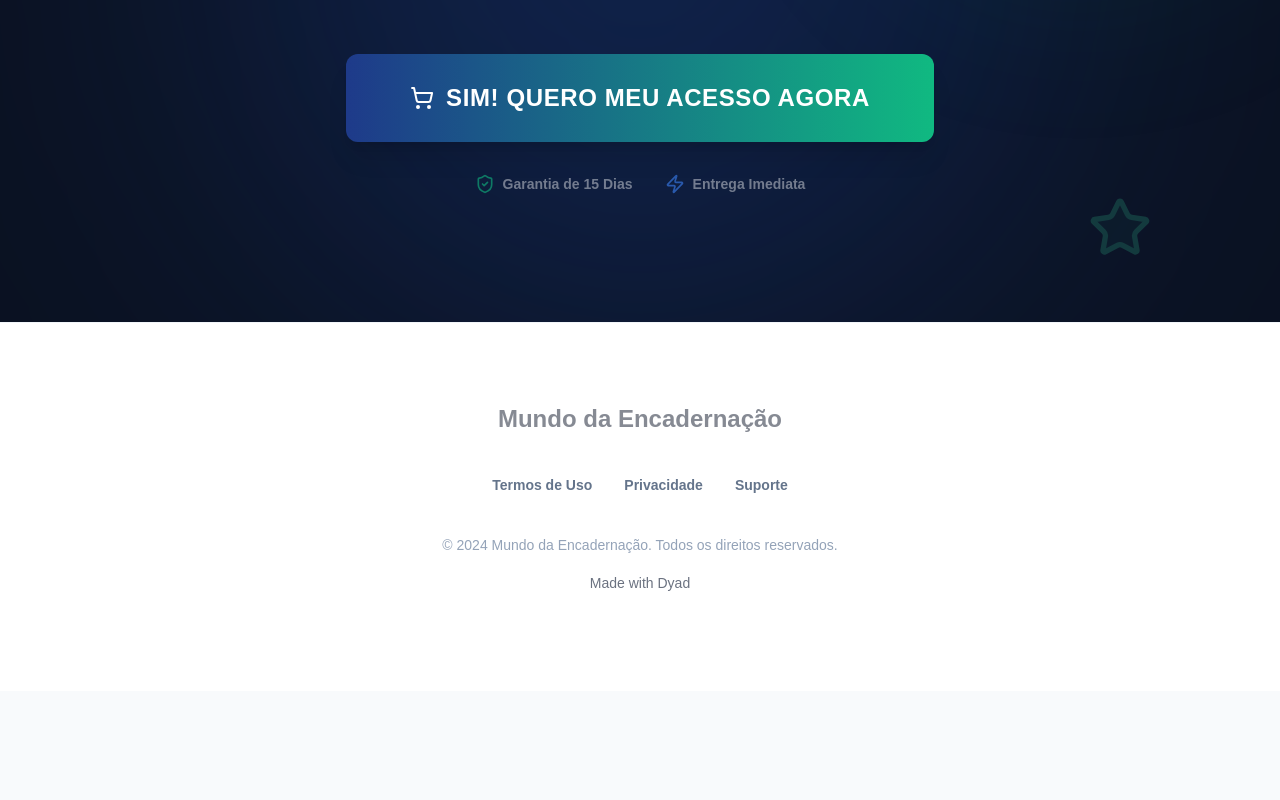
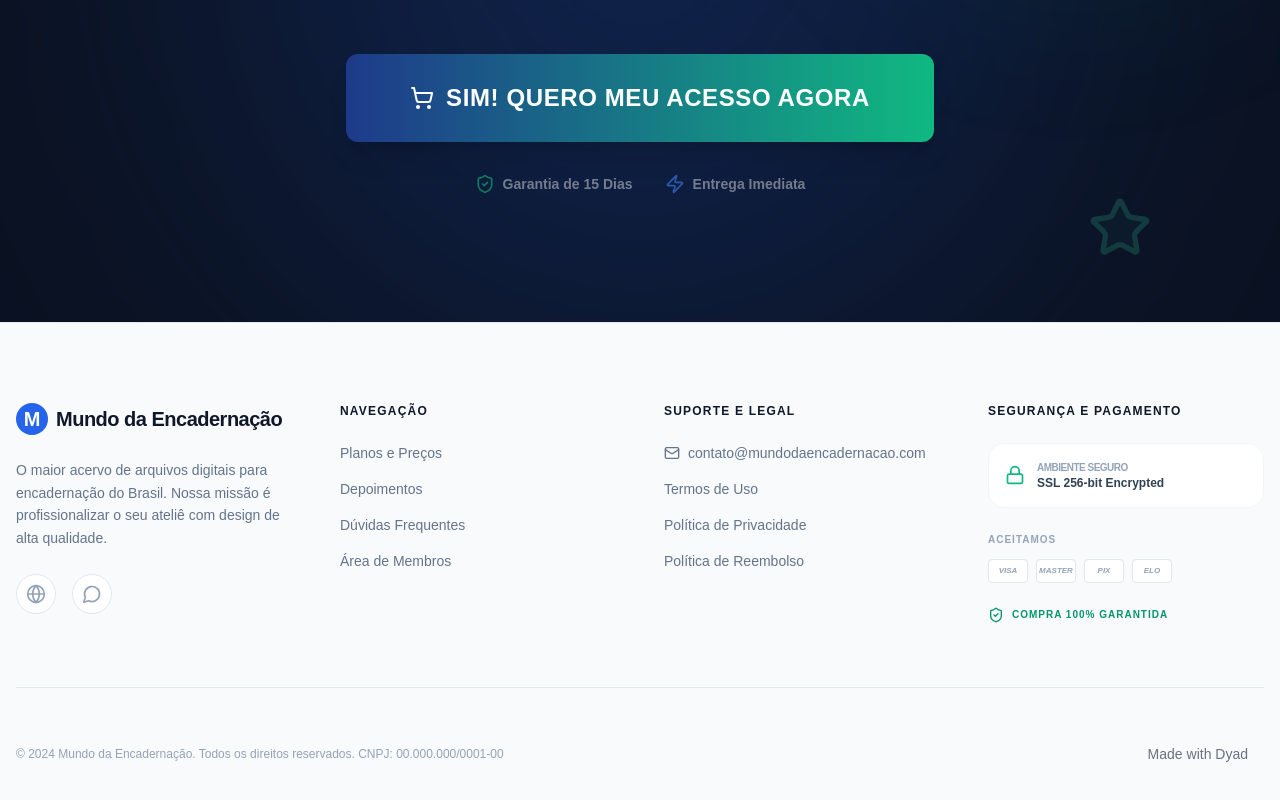
Before and after one commit to lucasmiralhasborges/mundodaencaderna-o, a React (Vite) app: page / in a window 1280 px wide. Shown: the part 8399-9199 px from the top of the page. Before the commit the page ends 9090 px from the top, so only its background shows below. Built offline with nearby package versions, Linux system fonts and the light colour scheme.

Commit message:
[dyad] Criando um rodapé corporativo robusto com colunas de links, selos de segurança SSL e ícones de pagamento. - wrote 2 file(s)

```diff
--- /dev/null
+++ b/src/components/landing/Footer.tsx
@@ -0,0 +1,100 @@
+"use client";
+
+import React from 'react';
+import { MadeWithDyad } from "@/components/made-with-dyad";
+import { ShieldCheck, Mail, MessageCircle, Lock, Globe } from 'lucide-react';
+
+const Footer = () => {
+  return (
+    <footer className="bg-[#F8FAFC] border-t border-slate-200 pt-20 pb-10 px-4">
+      <div className="max-w-7xl mx-auto">
+        <div className="grid grid-cols-1 md:grid-cols-2 lg:grid-cols-4 gap-12 mb-16">
+          {/* Brand & Mission */}
+          <div className="space-y-6">
+            <div className="flex items-center gap-2">
+              <div className="w-8 h-8 bg-blue-600 rounded-lg flex items-center justify-center text-white font-bold text-xl">M</div>
+              <span className="text-xl font-black text-slate-900 tracking-tight">Mundo da Encadernação</span>
+            </div>
+            <p className="text-slate-500 text-sm leading-relaxed">
+              O maior acervo de arquivos digitais para encadernação do Brasil. Nossa missão é profissionalizar o seu ateliê com design de alta qualidade.
+            </p>
+            <div className="flex items-center gap-4">
+              <div className="w-10 h-10 rounded-full bg-white border border-slate-200 flex items-center justify-center text-slate-400 hover:text-blue-600 cursor-pointer transition-colors">
+                <Globe className="w-5 h-5" />
+              </div>
+              <div className="w-10 h-10 rounded-full bg-white border border-slate-200 flex items-center justify-center text-slate-400 hover:text-emerald-600 cursor-pointer transition-colors">
+                <MessageCircle className="w-5 h-5" />
+              </div>
+            </div>
+          </div>
+
+          {/* Quick Links */}
+          <div>
+            <h4 className="font-bold text-slate-900 mb-6 uppercase text-xs tracking-widest">Navegação</h4>
+            <ul className="space-y-4 text-sm text-slate-500 font-medium">
+              <li><a href="#pricing" className="hover:text-blue-600 transition-colors">Planos e Preços</a></li>
+              <li><a href="#" className="hover:text-blue-600 transition-colors">Depoimentos</a></li>
+              <li><a href="#" className="hover:text-blue-600 transition-colors">Dúvidas Frequentes</a></li>
+              <li><a href="#" className="hover:text-blue-600 transition-colors">Área de Membros</a></li>
+            </ul>
+          </div>
+
+          {/* Support & Legal */}
+          <div>
+            <h4 className="font-bold text-slate-900 mb-6 uppercase text-xs tracking-widest">Suporte e Legal</h4>
+            <ul className="space-y-4 text-sm text-slate-500 font-medium">
+              <li>
+                <a href="#" className="flex items-center gap-2 hover:text-blue-600 transition-colors">
+                  <Mail className="w-4 h-4" /> contato@mundodaencadernacao.com
+                </a>
+              </li>
+              <li><a href="#" className="hover:text-blue-600 transition-colors">Termos de Uso</a></li>
+              <li><a href="#" className="hover:text-blue-600 transition-colors">Política de Privacidade</a></li>
+              <li><a href="#" className="hover:text-blue-600 transition-colors">Política de Reembolso</a></li>
+            </ul>
+          </div>
+
+          {/* Security & Payment */}
+          <div>
+            <h4 className="font-bold text-slate-900 mb-6 uppercase text-xs tracking-widest">Segurança e Pagamento</h4>
+            <div className="space-y-6">
+              <div className="bg-white p-4 rounded-2xl border border-slate-100 flex items-center gap-3">
+                <Lock className="w-5 h-5 text-emerald-500" />
+                <div>
+                  <p className="text-[10px] font-black text-slate-400 uppercase tracking-tighter">Ambiente Seguro</p>
+                  <p className="text-xs font-bold text-slate-700">SSL 256-bit Encrypted</p>
+                </div>
+              </div>
+
+              <div>
+                <p className="text-[10px] font-black text-slate-400 uppercase tracking-widest mb-3">Aceitamos</p>
+                <div className="flex flex-wrap gap-2">
+                  {/* Payment Icons Placeholder */}
+                  <div className="h-6 w-10 bg-white border border-slate-200 rounded flex items-center justify-center text-[8px] font-bold text-slate-400 italic">VISA</div>
+                  <div className="h-6 w-10 bg-white border border-slate-200 rounded flex items-center justify-center text-[8px] font-bold text-slate-400 italic">MASTER</div>
+                  <div className="h-6 w-10 bg-white border border-slate-200 rounded flex items-center justify-center text-[8px] font-bold text-slate-400 italic font-black">PIX</div>
+                  <div className="h-6 w-10 bg-white border border-slate-200 rounded flex items-center justify-center text-[8px] font-bold text-slate-400 italic">ELO</div>
+                </div>
+              </div>
+
+              <div className="flex items-center gap-2 text-emerald-600 font-bold text-[10px] uppercase tracking-widest">
+                <ShieldCheck className="w-4 h-4" />
+                Compra 100% Garantida
+              </div>
+            </div>
+          </div>
+        </div>
+
+        {/* Bottom Bar */}
+        <div className="pt-10 border-t border-slate-200 flex flex-col md:flex-row justify-between items-center gap-6 text-slate-400 text-xs font-medium">
+          <p>© 2024 Mundo da Encadernação. Todos os direitos reservados. CNPJ: 00.000.000/0001-00</p>
+          <div className="flex items-center gap-4">
+            <MadeWithDyad />
+          </div>
+        </div>
+      </div>
+    </footer>
+  );
+};
+
+export default Footer;
--- a/src/pages/Index.tsx
+++ b/src/pages/Index.tsx
@@ -11,7 +11,7 @@ import Guarantee from '@/components/landing/Guarantee';
 import About from '@/components/landing/About';
 import FAQ from '@/components/landing/FAQ';
 import ClosingCTA from '@/components/landing/ClosingCTA';
-import { MadeWithDyad } from "@/components/made-with-dyad";
+import Footer from '@/components/landing/Footer';
 import { motion, useScroll, useSpring } from "framer-motion";
 
 const Index = () => {
@@ -70,20 +70,7 @@ const Index = () => {
         <ClosingCTA />
       </main>
 
-      <footer className="py-20 px-4 bg-white border-t border-slate-100 text-center">
-        <div className="max-w-7xl mx-auto">
-          <div className="mb-10 opacity-50">
-            <span className="text-2xl font-black text-slate-900">Mundo da Encadernação</span>
-          </div>
-          <div className="flex justify-center gap-8 mb-10 text-slate-500 text-sm font-semibold">
-            <a href="#" className="hover:text-blue-600">Termos de Uso</a>
-            <a href="#" className="hover:text-blue-600">Privacidade</a>
-            <a href="#" className="hover:text-blue-600">Suporte</a>
-          </div>
-          <p className="text-slate-400 text-sm">© 2024 Mundo da Encadernação. Todos os direitos reservados.</p>
-          <MadeWithDyad />
-        </div>
-      </footer>
+      <Footer />
     </div>
   );
 };
```
